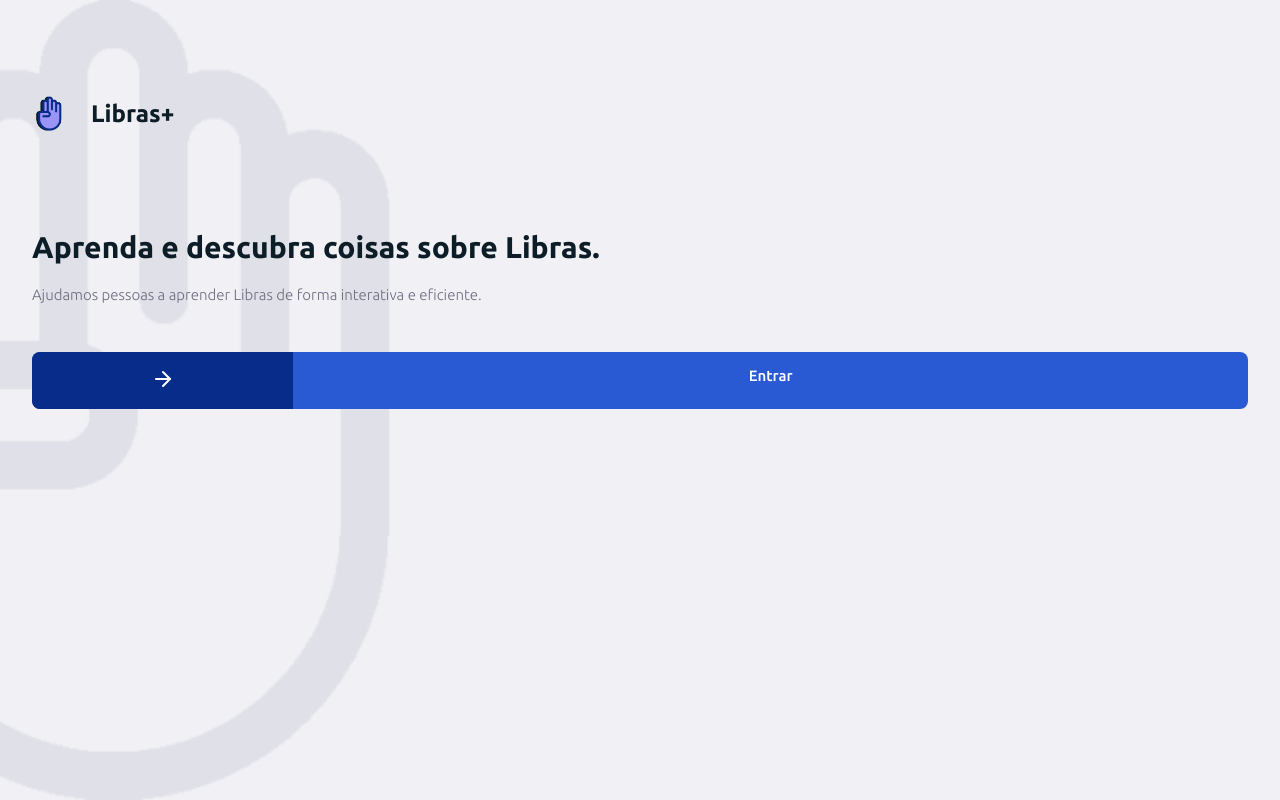
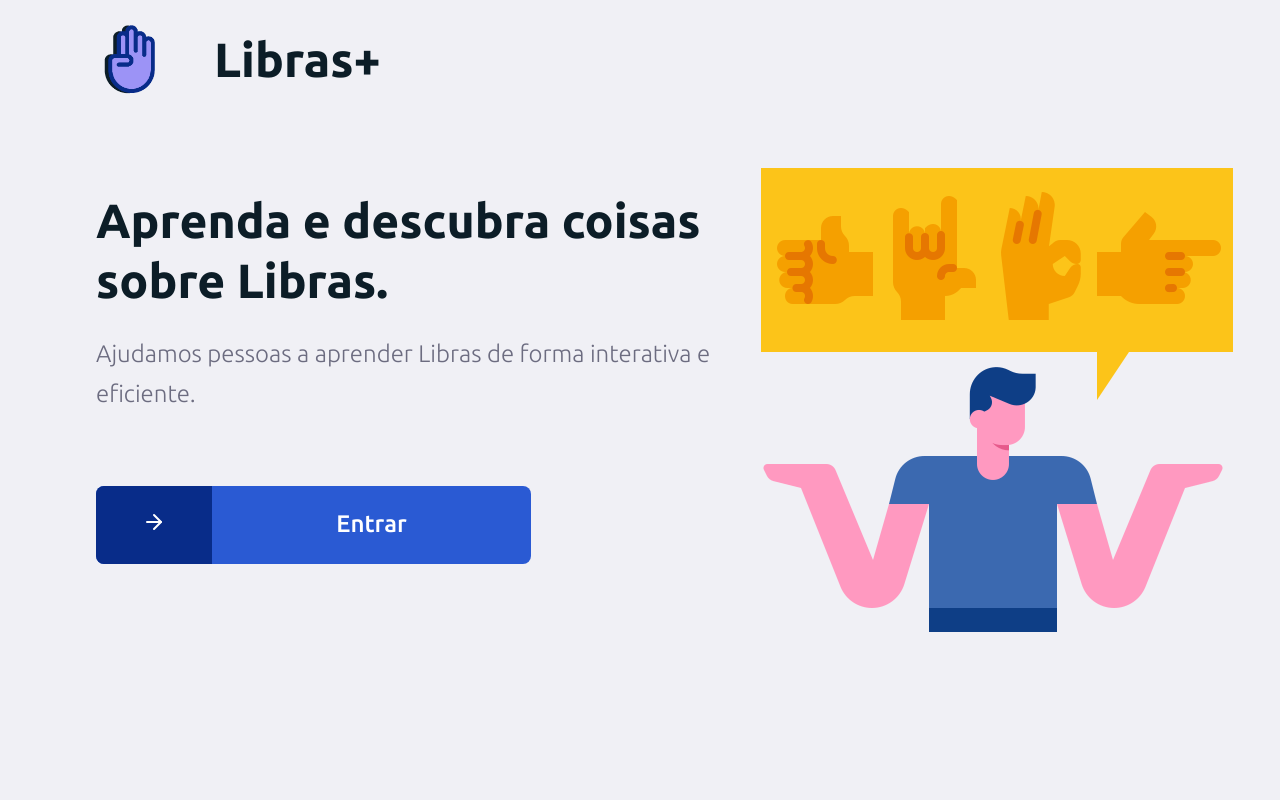
Before and after one commit to ruthvaz/libras, a PHP site: page / in a window 1280 px wide. Run offline with PHP 8.4, Linux system fonts and the light colour scheme.

Commit message:
Tela inicial - tablets e notebooks

```diff
--- a/view/style.css
+++ b/view/style.css
@@ -12,11 +12,10 @@ body {
 
 .inicio-mobile {
     background-image: url("img/logo-background.png");
-    background-size: cover;
     background-repeat: no-repeat;
     background-attachment: fixed;
     background-position: left top;
-    background-size: contain;
+    background-size: auto;
 }
 
 .container {
@@ -39,6 +38,7 @@ body {
 }
 
 .frase {
+    width: 100%;
     font-weight: 700;
     font-size: 30px;
     line-height: 40px;
@@ -46,6 +46,7 @@ body {
 }
 
 .descricao {
+    width: 100%;
     font-weight: 300;
     font-size: 15px;
     line-height: 25px;
@@ -89,6 +90,83 @@ body {
     padding: 1em;
 }
 
-@media screen and (min-width: 768) {
+/* Tablets */
+
+@media screen and (min-width: 768px) {
+
+    .inicio-mobile {
+        background-size: 70%;
+    }
+
+    .inicio-brand {
+        font-size: 48px;
+    }
+
+    .inicio-logo {
+        background: url("img/logo.png") center center/70px no-repeat;
+        height: 70px;
+        width: 70px;
+    }
+
+    .frase {
+        font-size: 60px;
+        line-height: 80px;
+    }
+
+    .descricao {
+        font-size: 30px;
+        line-height: 50px;
+    }
+
+    .btn {
+        border-radius: 8px;
+    }
+
+    .entrar {
+        width: 70%;
+        font-size: 30px;
+    }
 
 }
+
+/* Notebooks */
+
+@media screen and (min-width: 1280px) {
+
+    .inicio-mobile {
+        background-image: url("img/sign-language.png");
+        background-repeat: no-repeat;
+        background-attachment: fixed;
+        background-position: right center;
+        background-size: auto;
+        background-position-x: 96%;
+    }
+
+    .container {
+        margin: 0 6em;
+    }
+
+    .inicio-brand {
+        margin: .5em 0 2em 0;
+    }
+
+    .frase {
+        font-size: 48px;
+        line-height: 60px;
+    }
+
+    .descricao {
+        font-size: 24px;
+        line-height: 40px;
+    }
+
+    .frase, .descricao {
+        width: 60%;
+    }
+
+    .entrar {
+        width: 40%;
+        font-size: 24px;
+    }
+
+}
```
Also changed, not shown: view/img/sign-language.png (added), 1 other file.
